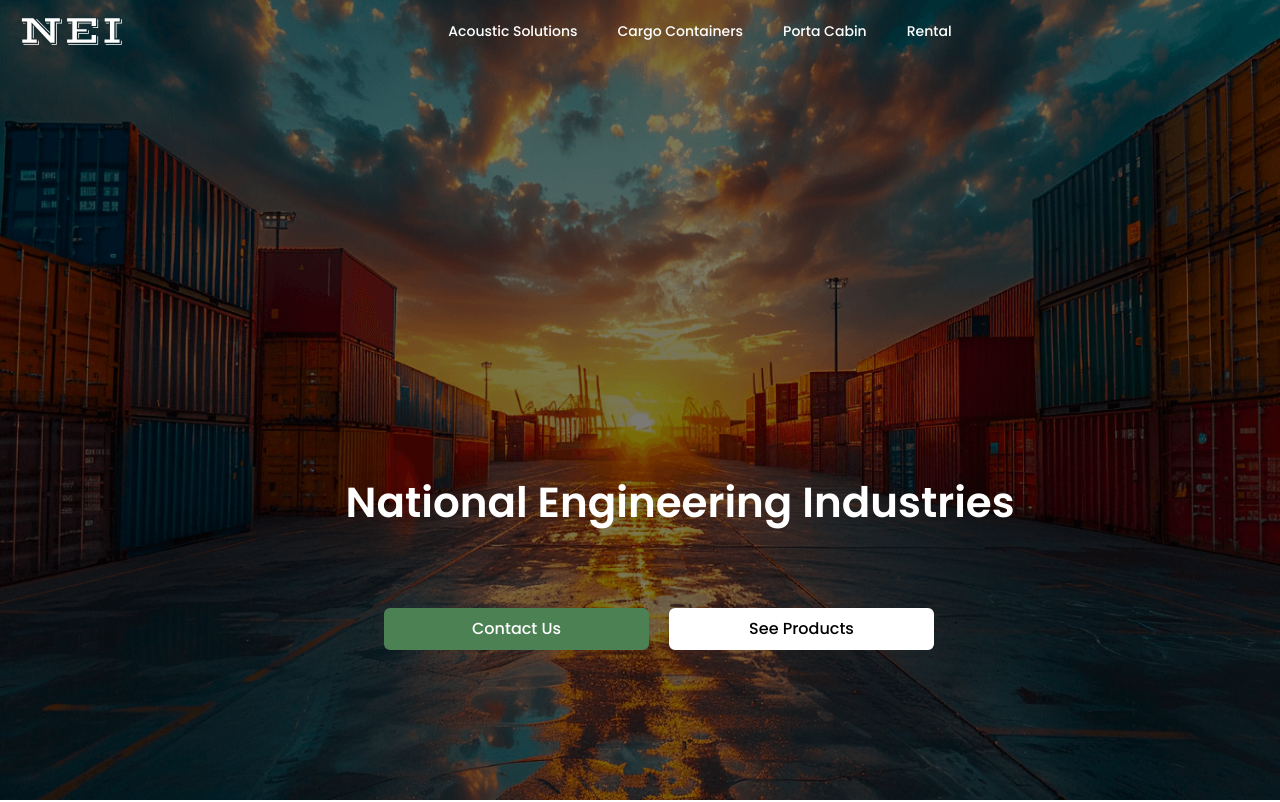
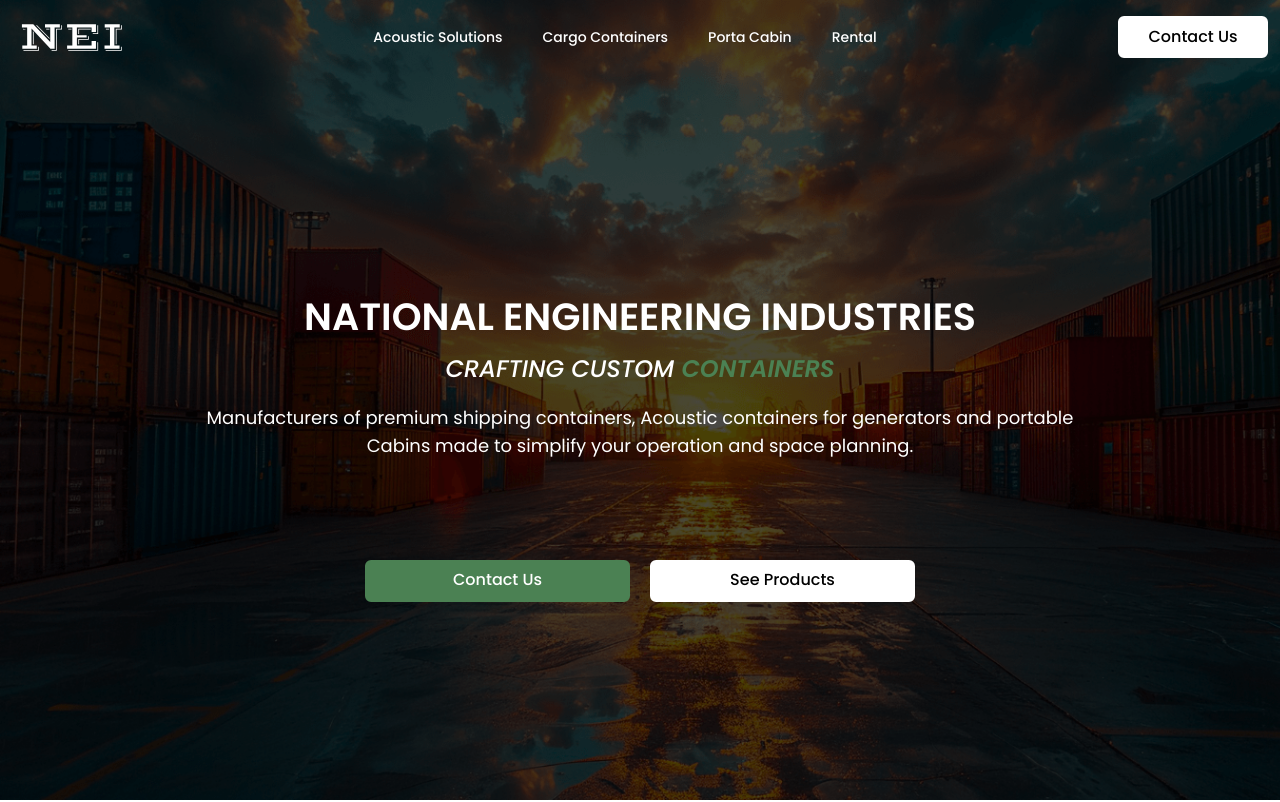
Before and after one commit to ui-pankaj/neicontainers, a Next.js app: page / in a window 1280 px wide. Shown: the top 802 px of the page. Built offline with nearby package versions, Linux system fonts and the light colour scheme; some icons are missing.

Commit message:
home-page-update

```diff
--- a/pages/header.js
+++ b/pages/header.js
@@ -117,6 +117,10 @@
                 </ul>
                 <div className="main-menu-right">
                   <ul className="menu-icons">
+                  <Link href="/contact-us">
+                      <button className="theme-btn-hollow">Contact Us</button>
+                      <button className="theme-btn">Contact Us</button>
+                    </Link>
                     {/* <li>
                       <Link href="#"><span><img src="/info.svg" /></span></Link>
                     </li>
--- a/pages/index.js
+++ b/pages/index.js
@@ -22,11 +22,19 @@
         {/* hero-sec-start */}
         <div className="hero-sec">
           <div className="img-layer"></div>
-          <img src="/hero-img.png" className="" />
-          <h1 className="hero-title">National Engineering Industries</h1>
-          <div className="btn-sec">
-            <button className="theme-btn">Contact Us</button>
-            <button className="theme-btn-hollow">See Products</button>
+          <div className="hero-sec-cntnt">
+            <h1 className="hero-title">National Engineering Industries</h1>
+            <h4>Crafting Custom <span>Containers </span> </h4>
+            <p> Manufacturers of premium shipping containers, Acoustic containers for generators and portable Cabins made to simplify your operation and space planning.</p>
+            <div className="btn-sec">
+              <Link href="/contact-us">
+                <button className="theme-btn">Contact Us</button>
+              </Link>
+
+              <Link href="/products">
+                <button className="theme-btn-hollow">See Products</button>
+              </Link>
+            </div>
           </div>
         </div>
         {/* hero-sec-end */}
@@ -80,28 +88,6 @@
 
             <section className="home-img-section">
               <Image src="/car-img-3.jpeg" alt="Acoustic Container"
-                width={2500}
-                height={620}
-                quality={100} />
-              <div className="img-section-content">
-                <div>
-                  <h1>Model Y </h1>
-                  <p>0% APR With Purchase of FSD</p>
-                </div>
-
-                <div>
-                  <div className="btn-sec">
-                    <button className="theme-btn">Contact Us</button>
-                    <button className="theme-btn-hollow">Learn More</button>
-                  </div>
-                </div>
-
-
-              </div>
-            </section>
-
-            <section className="home-img-section">
-              <Image src="/car-img-4.jpeg" alt="Acoustic Container"
                 width={2500}
                 height={620}
                 quality={100} />
@@ -194,21 +180,22 @@
             </section>
 
             <section className="home-img-section mb-5" >
-              <video src="/home-vdo-bottom.mp4"
+              <video src="/containers-videos-home.mp4"
                 autoPlay
                 muted
                 loop
                 playsInline />
               <div className="img-section-content">
                 <div>
-                  <h1>Model Y </h1>
-                  <p>0% APR With Purchase of FSD</p>
+
                 </div>
+
 
                 <div>
                   <div className="btn-sec">
-                    <button className="theme-btn">Contact Us</button>
-                    <button className="theme-btn-hollow">Learn More</button>
+                    <Link href="/contact-us">
+                      <button className="theme-btn-hollow">Contact Us</button>
+                    </Link>
                   </div>
                 </div>
 
--- a/styles/styles.scss
+++ b/styles/styles.scss
@@ -62,7 +62,7 @@
         top: 0px;
         left: 0px;
         background-color: #000000;
-        opacity: 0.5;
+        opacity: 0.7;
         z-index: 1;
     }
 
@@ -280,29 +280,79 @@
 
 }
 
+.hero-sec{
+    width: 100%;
+    height: 100vh;
+    background-image: url("/hero-img.png");
+    background-size: cover;
+    display: flex;
+    align-items:center;
+    justify-content: center;
+
+}
+
+.hero-sec-cntnt{
+    position: relative;
+    z-index: 6;
+    margin-top: 100px;
+
+    h4{
+        font-size: 24px;
+        line-height: 30px;
+        text-align: center;
+        font-weight: 500;
+        color: #fff;
+        z-index: 5;
+        margin-top: 20px;
+        font-style: italic;
+        text-transform: uppercase;
+
+        span{
+            color: #4b8153;
+            font-weight: 600;
+        }
+    }
+
+    p{
+        font-size: 18px;
+        line-height: 28px;
+        text-align: center;
+        font-weight: 400;
+        color: #fff;
+        z-index: 5;
+        width:72%;
+        margin: 0 auto;
+        margin-top: 20px;
+    }
+    .btn-sec {
+        display: flex;
+        align-items: center;
+        gap: 20px;
+        white-space: nowrap;
+        z-index: 5;
+        justify-content: center;
+        margin-top: 100px;
+    }
+}
+
 .btn-sec {
     display: flex;
     align-items: center;
     gap: 20px;
-    position: absolute;
-    bottom: 150px;
-    left: 30%;
     white-space: nowrap;
     z-index: 5;
+    justify-content: center;
+
 }
 
 .hero-title {
-    font-size: 42px;
+    font-size: 38px;
     line-height: 35px;
     text-align: center;
     font-weight: 600;
     color: white;
-    position: absolute;
-    bottom: 35%;
-    left: 27%;
     z-index: 5;
-
-
+    text-transform: uppercase;
 }
 
 
@@ -1724,6 +1774,20 @@
                     }
                 }
             }
+
+            .theme-btn{
+                display: block;
+
+                &:hover{
+                    background-color: transparent;
+                    border: 2px solid #4b8153;
+                    color: #4b8153;
+                }
+            }
+
+            .theme-btn-hollow{
+                display: none;
+            }
         }
     }
 
@@ -1749,3 +1813,14 @@
         }
     }
 }
+
+
+.main-menu-right{
+    button{
+        width: 150px;
+    }
+
+    .theme-btn{
+        display: none;
+    }
+}
```
Also changed, not shown: 2 other files (tests, documents, lock files or other folders).
